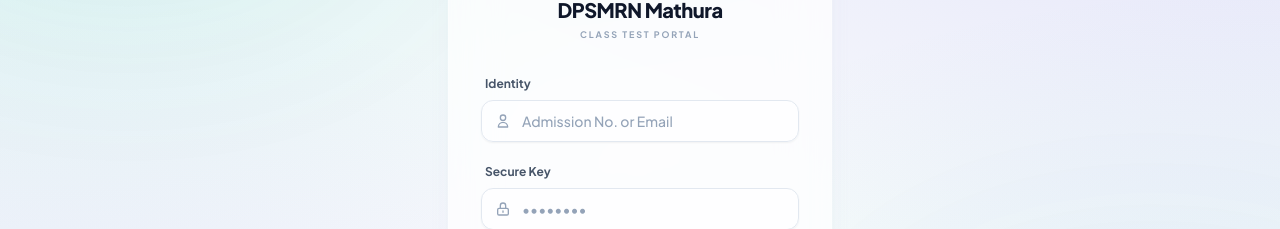
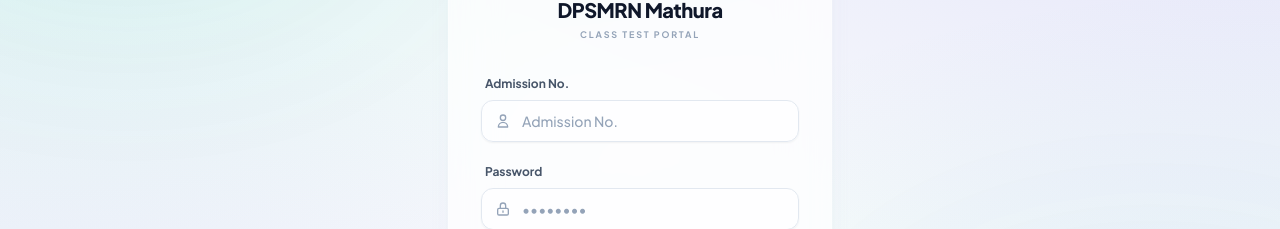
Before and after one commit to manojupadhyay256-a11y/classtest, a Next.js app: page /login in a window 1280 px wide. Shown: the part 253-482 px from the top of the page. Built offline with nearby package versions, Linux system fonts and the light colour scheme; no server answers.

Commit message:
Update login page: remove email from identity and rename Secure Key to Password

```diff
--- a/src/app/login/login-form.tsx
+++ b/src/app/login/login-form.tsx
@@ -41,7 +41,7 @@
   return (
     <form onSubmit={handleSubmit} className="space-y-4 w-full relative z-10">
       <div className="space-y-1.5">
-        <label className="text-xs font-bold text-slate-600 ml-1">Identity</label>
+        <label className="text-xs font-bold text-slate-600 ml-1">Admission No.</label>
         <div className="relative group">
           <div className="absolute inset-y-0 left-0 pl-3.5 flex items-center pointer-events-none text-slate-400 group-focus-within:text-teal-600 transition-colors">
             <svg className="w-4 h-4" fill="none" stroke="currentColor" viewBox="0 0 24 24">
@@ -52,7 +52,7 @@
             type="text"
             value={username}
             onChange={(e) => setUsername(e.target.value)}
-            placeholder="Admission No. or Email"
+            placeholder="Admission No."
             className="block w-full pl-10 pr-4 py-2.5 bg-white/50 border border-slate-200 rounded-xl focus:ring-4 focus:ring-teal-500/10 focus:border-teal-500 focus:bg-white text-slate-900 placeholder:text-slate-400 transition-all outline-none text-sm font-medium shadow-sm"
             required
           />
@@ -60,7 +60,7 @@
       </div>
 
       <div className="space-y-1.5">
-        <label className="text-xs font-bold text-slate-600 ml-1">Secure Key</label>
+        <label className="text-xs font-bold text-slate-600 ml-1">Password</label>
         <div className="relative group">
           <div className="absolute inset-y-0 left-0 pl-3.5 flex items-center pointer-events-none text-slate-400 group-focus-within:text-teal-600 transition-colors">
             <svg className="w-4 h-4" fill="none" stroke="currentColor" viewBox="0 0 24 24">
```
